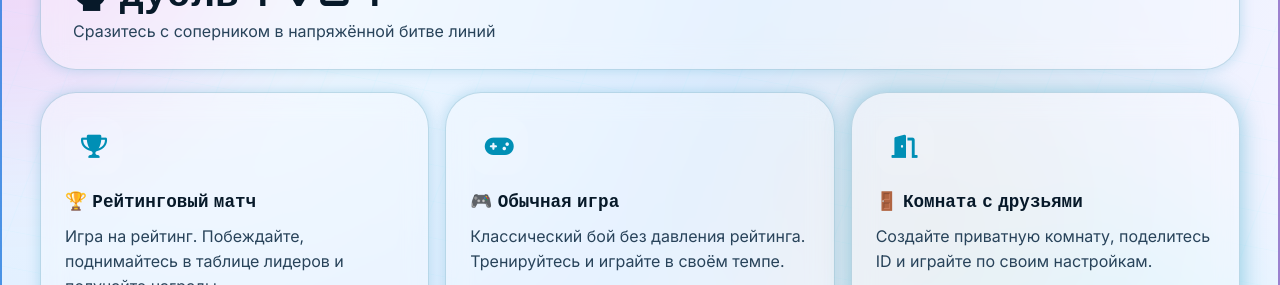
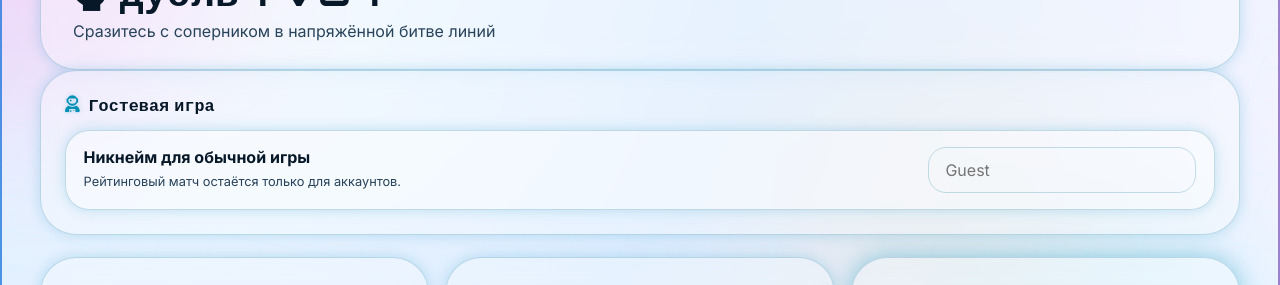
Before and after one commit to S-Hov/tetris, a React (Vite) app in the folder client/: page /game/1v1 in a window 1280 px wide. Shown: the part 253-538 px from the top of the page. Built offline with nearby package versions, Linux system fonts and the light colour scheme; no server answers.

Commit message:
Open casual for all

```diff
--- a/client/src/pages/ModeSelect/ModeSelectPage.css
+++ b/client/src/pages/ModeSelect/ModeSelectPage.css
@@ -333,6 +333,22 @@
     line-height: 1.45;
 }
 
+.mode-setting-row input {
+    min-width: 180px;
+    padding: 0.8rem 1rem;
+    border-radius: 18px;
+    border: var(--border);
+    background: var(--body-bg);
+    color: var(--text-color-1);
+    font: inherit;
+    outline: none;
+}
+
+.mode-setting-row input:focus {
+    border-color: var(--turquoise-lite);
+    box-shadow: 0 0 0 3px rgba(25, 251, 255, 0.14);
+}
+
 .mode-select-summary {
     display: flex;
     justify-content: space-between;
--- a/client/src/pages/ModeSelect/ModeSelectPage.jsx
+++ b/client/src/pages/ModeSelect/ModeSelectPage.jsx
@@ -6,6 +6,9 @@ import notify from '@/utils/Notifications'
 import { useAuth } from '@/shared/hooks/useAuth'
 import {
     ensureSocketSession,
+    getStoredGuestSession,
+    isValidGuestNickname,
+    normalizeGuestNickname,
     socket,
 } from '@/shared/api/socket'
 import {
@@ -30,6 +33,7 @@ const ModeSelectPage = () => {
     const navigate = useNavigate()
     const { mode } = useParams()
     const { user } = useAuth()
+    const [guestNickname, setGuestNickname] = useState(() => getStoredGuestSession()?.nickname || '')
     const modeConfig = useMemo(() => getModeSelectionConfig(mode), [mode])
     const [settings, setSettings] = useState(() => ({
         ...defaultModeSettings,
@@ -158,13 +162,18 @@ const ModeSelectPage = () => {
     }, [])
 
     const startMatchmaking = useCallback(async (matchType) => {
-        if (!user) {
+        if (!user && matchType === MATCH_PLAY_OPTIONS.RANKED) {
             notify('Войдите в аккаунт, чтобы искать матч', 'warning')
             return
         }
 
+        if (!user && !isValidGuestNickname(guestNickname)) {
+            notify('Введите никнейм для обычной игры: 2-24 символа', 'warning')
+            return
+        }
+
         try {
-            await ensureSocketSession({ user })
+            await ensureSocketSession(user ? { user } : { nickname: guestNickname })
 
             const response = await emitWithAck('matchmaking:join', {
                 modeKey: modeConfig.key,
@@ -194,7 +203,7 @@ const ModeSelectPage = () => {
         } catch (error) {
             notify(error.message || 'Не удалось подключиться к поиску матча', 'error')
         }
-    }, [modeConfig.key, settings.abilitiesEnabled, settings.specialBlocksEnabled, user])
+    }, [guestNickname, modeConfig.key, settings.abilitiesEnabled, settings.specialBlocksEnabled, user])
 
     const cancelMatchmaking = useCallback(async () => {
         const response = await emitWithAck('matchmaking:leave', {})
@@ -312,6 +321,33 @@ const ModeSelectPage = () => {
                         </div>
                     </GlowEffect>
                 </section>
+
+                {!user && !isSoloMode && (
+                    <section className="mode-select-settings">
+                        <GlowEffect>
+                            <div className="glow-effect mode-select-settings__content">
+                                <div className="profile-section-title">
+                                    <i className="fas fa-user-astronaut"></i>
+                                    Гостевая игра
+                                </div>
+
+                                <label className="mode-setting-row">
+                                    <span>
+                                        <strong>Никнейм для обычной игры</strong>
+                                        <small>Рейтинговый матч остаётся только для аккаунтов.</small>
+                                    </span>
+                                    <input
+                                        type="text"
+                                        value={guestNickname}
+                                        onChange={(event) => setGuestNickname(normalizeGuestNickname(event.target.value))}
+                                        placeholder="Guest"
+                                        maxLength={24}
+                                    />
+                                </label>
+                            </div>
+                        </GlowEffect>
+                    </section>
+                )}
 
                 <section className="mode-select-options">
                     {visiblePlayCards.map((option) => {
```
Also changed, not shown: 2 other files (tests, documents, lock files or other folders).
